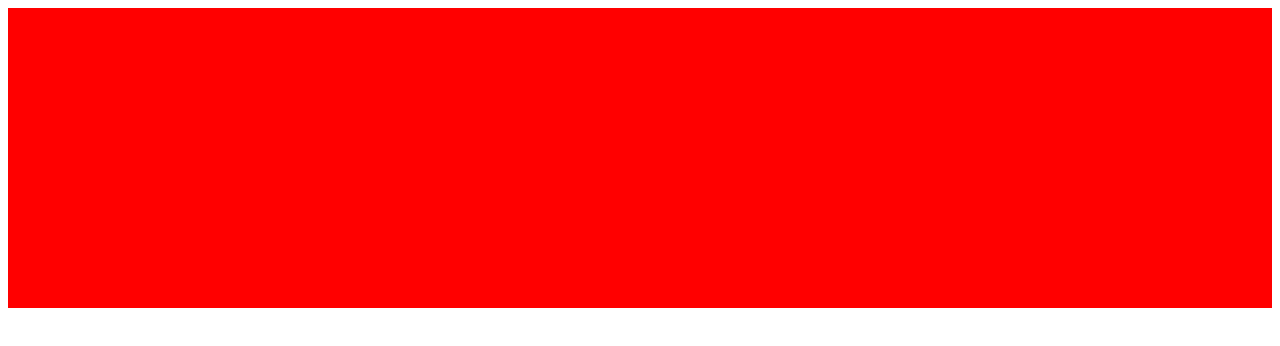
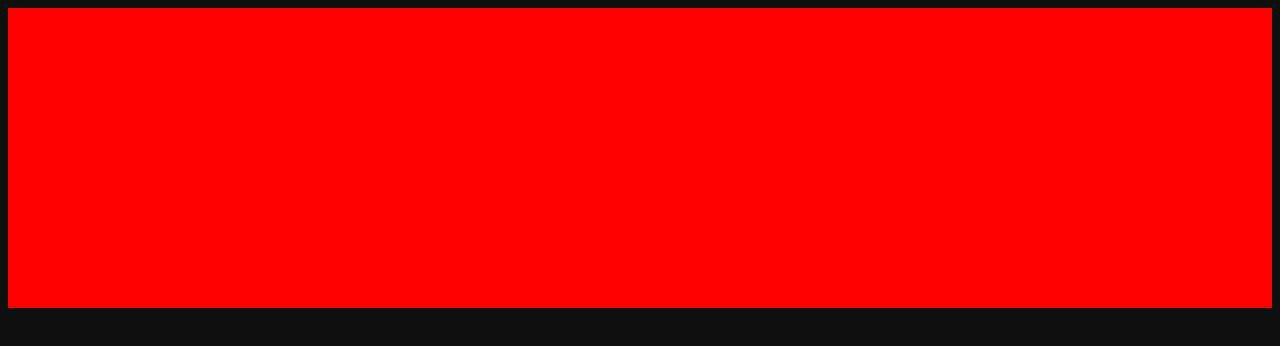
Before and after one commit to LeonardoFreiria/CineLogPlus, an Angular app: page / in a window 1280 px wide. Shown: the top 346 px of the page. Built offline with nearby package versions, Linux system fonts and the light colour scheme.

Commit message:
feat: Adicionar fonte Oswald no projeto e modificar cor de fundo da aplicação

```diff
--- a/src/styles.scss
+++ b/src/styles.scss
@@ -1 +1,10 @@
 /* You can add global styles to this file, and also import other style files */
+@font-face {
+  font-family: "Oswald";
+  src: local("Oswald"),
+  url("assets/fonts/Oswald-VariableFont_wght.ttf") format("truetype")
+}
+
+html {
+  background-color: #100f10;
+}
```
